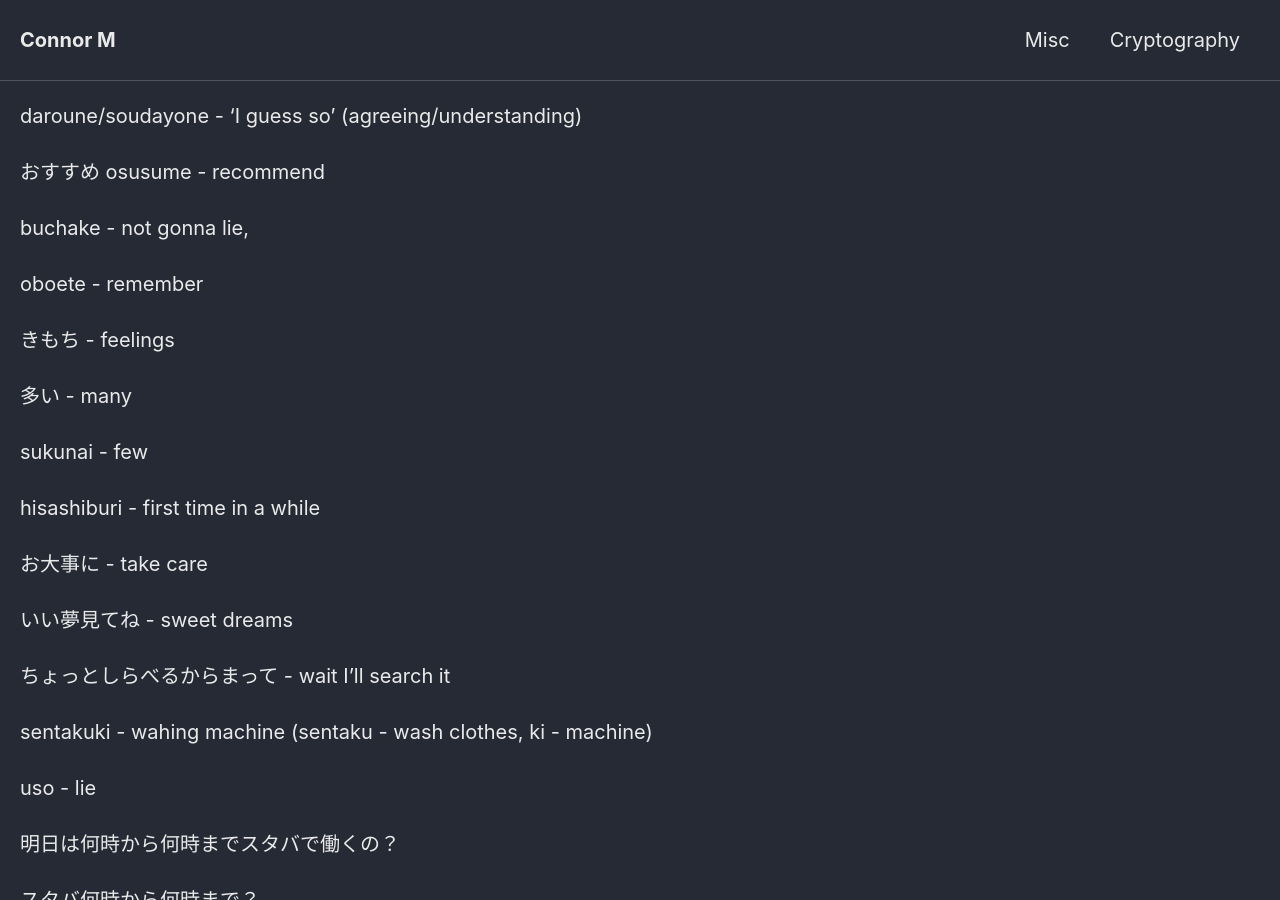
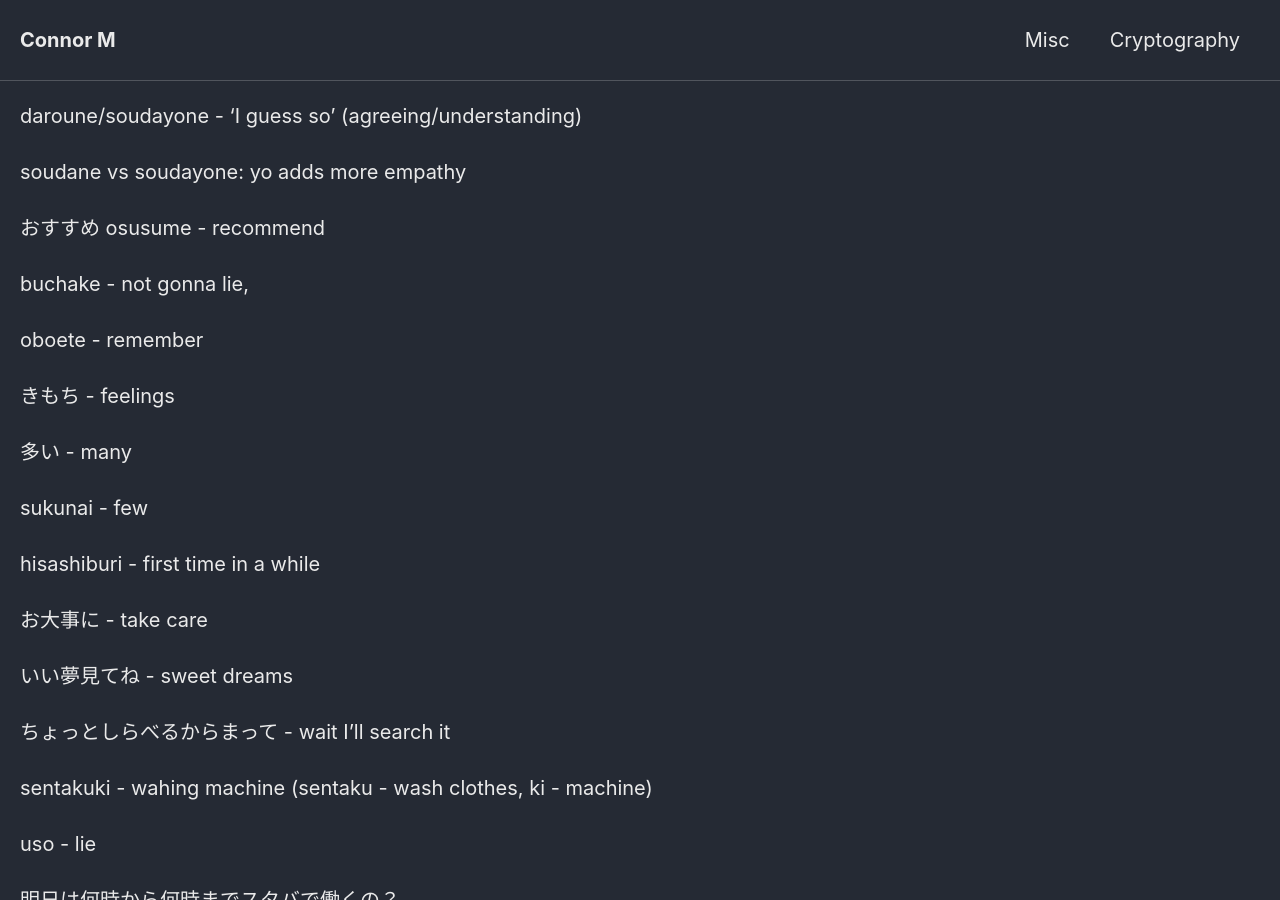
Before and after one commit to Connor-McCartney/Connor-McCartney.github.io, a Jekyll site: the page built from _pages/misc/japanese.md, in a window 1280 px wide and 900 px high. Built offline with Jekyll 4.4.1, drawn with Linux system fonts in a browser that asks for light colours; cached includes are drawn as plain includes; our own code applies the rules of GitHub Pages for plain Markdown files.

Commit message:
Update japanese.md

```diff
--- a/_pages/misc/japanese.md
+++ b/_pages/misc/japanese.md
@@ -1,4 +1,6 @@
 daroune/soudayone - 'I guess so' (agreeing/understanding)
+
+soudane vs soudayone: yo adds more empathy
 
 おすすめ osusume - recommend
 
```
